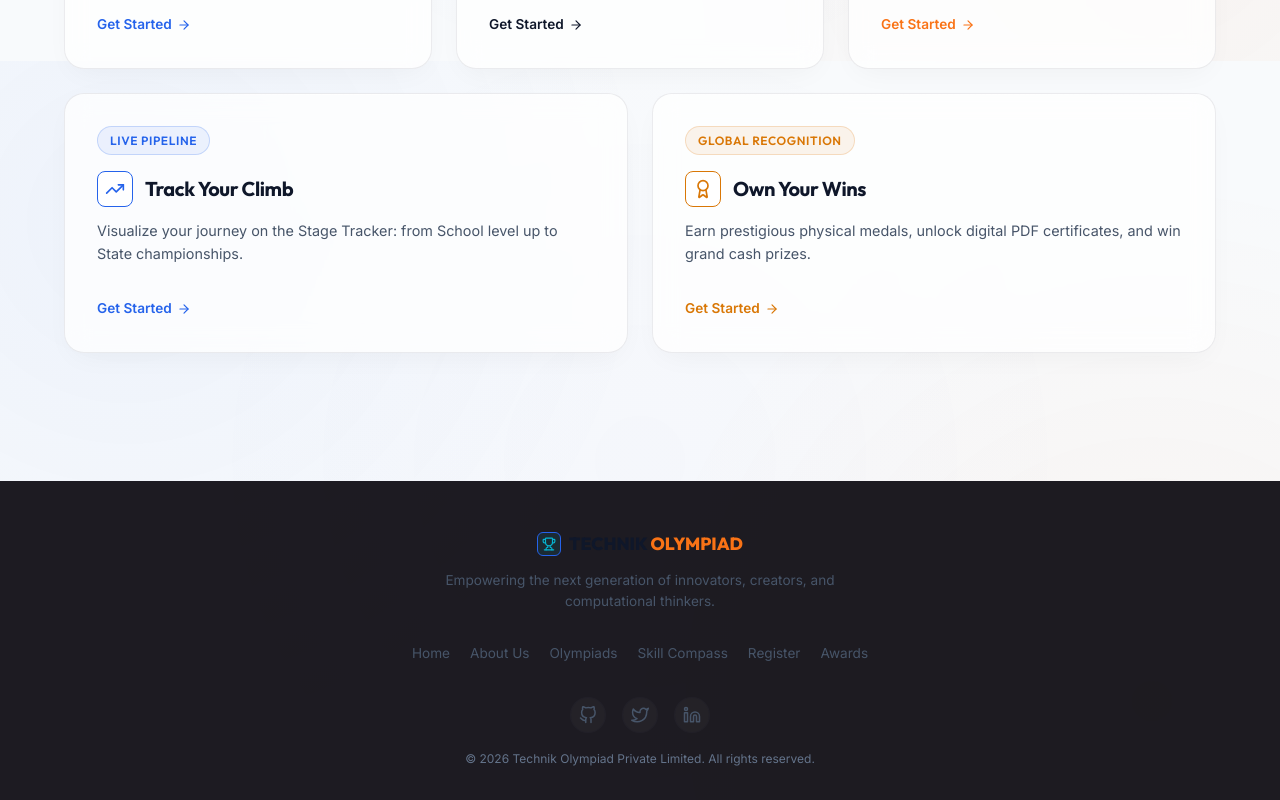
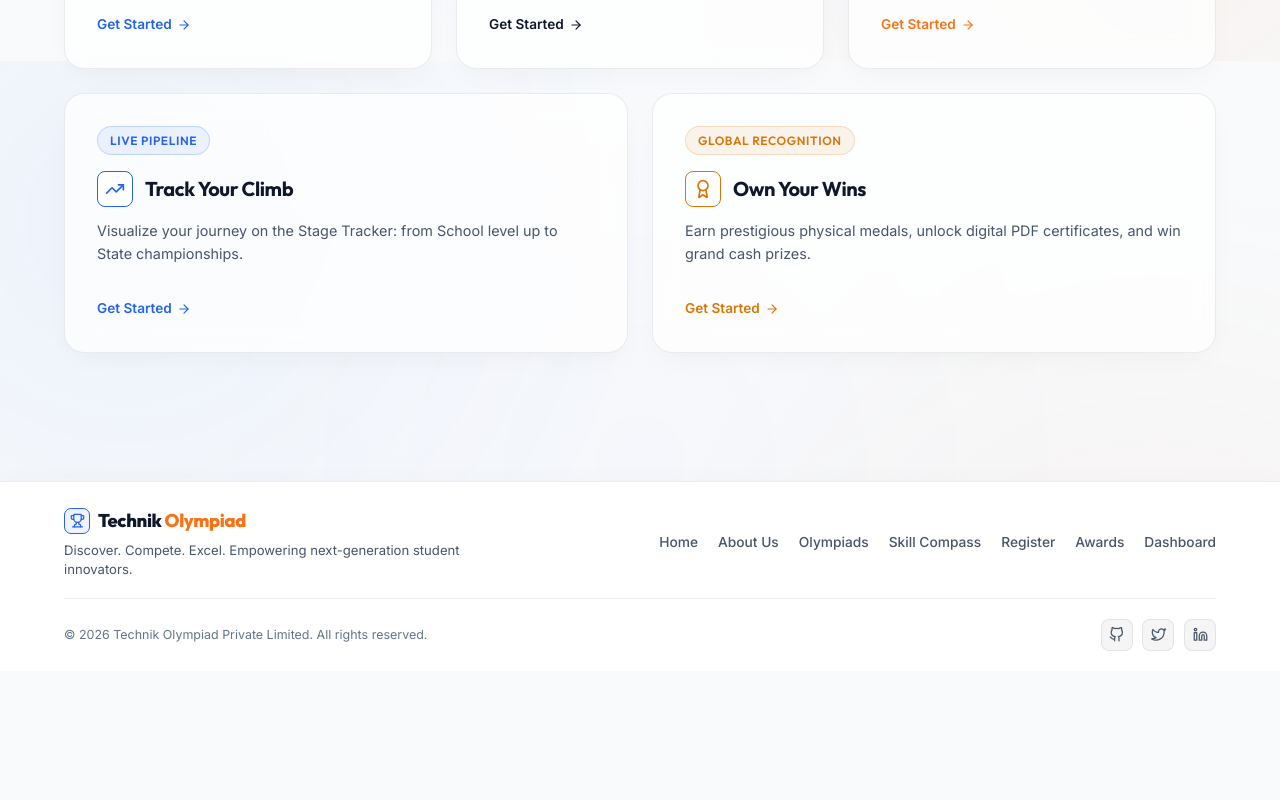
Before and after one commit to hey-itz-harish/technik, a React (Vite) app: page / in a window 1280 px wide. Shown: the part 1539-2339 px from the top of the page. After the commit the page ends 2210 px from the top, so only its background shows below. Built offline with nearby package versions, Linux system fonts and the light colour scheme.

Commit message:
Redesign footer: compact light theme, horizontal layout, high contrast

```diff
--- a/src/components/Footer.jsx
+++ b/src/components/Footer.jsx
@@ -1,54 +1,92 @@
 import React from 'react';
 import { Link } from 'react-router-dom';
-import { Trophy } from 'lucide-react';
+import { Trophy, Globe, Mail, Share2 } from 'lucide-react';
 
 export default function Footer() {
   return (
     <footer style={styles.footer}>
       <div className="container" style={styles.container}>
-        <div style={styles.brandSection}>
-          <div style={styles.logo}>
+
+        {/* Main Content Row */}
+        <div style={styles.topRow}>
+          {/* Brand Info */}
+          <div style={styles.brandGroup}>
+            <Link to="/" style={styles.logo}>
               <div style={styles.logoHex}>
-              <Trophy size={14} color="#06b6d4" />
+                <Trophy size={15} color="var(--accent)" />
               </div>
               <span style={styles.logoText}>
-              TECHNIK <span style={{ color: 'var(--secondary)' }}>OLYMPIAD</span>
+                Technik <span style={{ color: 'var(--secondary)' }}>Olympiad</span>
               </span>
-          </div>
-          <p style={styles.tagline}>Empowering the next generation of innovators, creators, and computational thinkers.</p>
+            </Link>
+            <p style={styles.tagline}>
+              Discover. Compete. Excel. Empowering next-generation student innovators.
+            </p>
           </div>
 
-        <div style={styles.quickLinks}>
+          {/* Quick Nav Links */}
+          <div style={styles.navLinksGroup}>
             <Link to="/" style={styles.footerLink}>Home</Link>
             <Link to="/about" style={styles.footerLink}>About Us</Link>
             <Link to="/catalog" style={styles.footerLink}>Olympiads</Link>
             <Link to="/skill-compass" style={styles.footerLink}>Skill Compass</Link>
             <Link to="/register" style={styles.footerLink}>Register</Link>
             <Link to="/awards" style={styles.footerLink}>Awards</Link>
+            <Link to="/dashboard" style={styles.footerLink}>Dashboard</Link>
+          </div>
         </div>
 
-        <div style={styles.linksSection}>
+        {/* Divider */}
+        <div style={styles.divider}></div>
+
+        {/* Bottom Row */}
+        <div style={styles.bottomRow}>
+          <p style={styles.copyright}>
+            &copy; {new Date().getFullYear()} Technik Olympiad Private Limited. All rights reserved.
+          </p>
+
           <div style={styles.socials}>
-            <a href="https://github.com" target="_blank" rel="noopener noreferrer" style={styles.socialLink} aria-label="Github">
-              <svg viewBox="0 0 24 24" width="18" height="18" stroke="currentColor" strokeWidth="2" fill="none" strokeLinecap="round" strokeLinejoin="round">
+            <a
+              href="https://github.com"
+              target="_blank"
+              rel="noopener noreferrer"
+              style={styles.socialBtn}
+              aria-label="Github"
+              className="footer-social-btn"
+            >
+              <svg viewBox="0 0 24 24" width="15" height="15" stroke="currentColor" strokeWidth="2" fill="none" strokeLinecap="round" strokeLinejoin="round">
                 <path d="M9 19c-5 1.5-5-2.5-7-3m14 6v-3.87a3.37 3.37 0 0 0-.94-2.61c3.14-.35 6.44-1.54 6.44-7A5.44 5.44 0 0 0 20 4.77 5.07 5.07 0 0 0 19.91 1S18.73.65 16 2.48a13.38 13.38 0 0 0-7 0C6.27.65 5.09 1 5.09 1A5.07 5.07 0 0 0 5 4.77a5.44 5.44 0 0 0-1.5 3.78c0 5.42 3.3 6.61 6.44 7A3.37 3.37 0 0 0 9 18.13V22"></path>
               </svg>
             </a>
-            <a href="https://twitter.com" target="_blank" rel="noopener noreferrer" style={styles.socialLink} aria-label="Twitter">
-              <svg viewBox="0 0 24 24" width="18" height="18" stroke="currentColor" strokeWidth="2" fill="none" strokeLinecap="round" strokeLinejoin="round">
+            <a
+              href="https://twitter.com"
+              target="_blank"
+              rel="noopener noreferrer"
+              style={styles.socialBtn}
+              aria-label="Twitter"
+              className="footer-social-btn"
+            >
+              <svg viewBox="0 0 24 24" width="15" height="15" stroke="currentColor" strokeWidth="2" fill="none" strokeLinecap="round" strokeLinejoin="round">
                 <path d="M23 3a10.9 10.9 0 0 1-3.14 1.53 4.48 4.48 0 0 0-7.86 3v1A10.66 10.66 0 0 1 3 4s-4 9 5 13a11.64 11.64 0 0 1-7 2c9 5 20 0 20-11.5a4.5 4.5 0 0 0-.08-.83A7.72 7.72 0 0 0 23 3z"></path>
               </svg>
             </a>
-            <a href="https://linkedin.com" target="_blank" rel="noopener noreferrer" style={styles.socialLink} aria-label="Linkedin">
-              <svg viewBox="0 0 24 24" width="18" height="18" stroke="currentColor" strokeWidth="2" fill="none" strokeLinecap="round" strokeLinejoin="round">
+            <a
+              href="https://linkedin.com"
+              target="_blank"
+              rel="noopener noreferrer"
+              style={styles.socialBtn}
+              aria-label="Linkedin"
+              className="footer-social-btn"
+            >
+              <svg viewBox="0 0 24 24" width="15" height="15" stroke="currentColor" strokeWidth="2" fill="none" strokeLinecap="round" strokeLinejoin="round">
                 <path d="M16 8a6 6 0 0 1 6 6v7h-4v-7a2 2 0 0 0-2-2 2 2 0 0 0-2 2v7h-4v-7a6 6 0 0 1 6-6z"></path>
                 <rect x="2" y="9" width="4" height="12"></rect>
                 <circle cx="4" cy="4" r="2"></circle>
               </svg>
             </a>
           </div>
-          <p style={styles.copyright}>&copy; {new Date().getFullYear()} Technik Olympiad Private Limited. All rights reserved.</p>
         </div>
+
       </div>
     </footer>
   );
@@ -56,45 +94,45 @@ export default function Footer() {
 
 const styles = {
   footer: {
-    background: 'rgba(6, 4, 10, 0.9)',
+    background: '#ffffff',
     borderTop: '1px solid var(--border-subtle)',
-    padding: '3rem 0 2rem 0',
+    padding: '1.5rem 0 1.25rem 0',
     marginTop: 'auto',
+    boxShadow: '0 -4px 20px rgba(0, 0, 0, 0.02)',
   },
   container: {
     display: 'flex',
     flexDirection: 'column',
-    gap: '2rem',
-    alignItems: 'center',
-    textAlign: 'center',
-    '@media (min-width: 768px)': {
+    gap: '1.25rem',
+  },
+  topRow: {
+    display: 'flex',
     flexDirection: 'row',
     justifyContent: 'space-between',
-      textAlign: 'left',
-      alignItems: 'flex-start',
-    }
+    alignItems: 'center',
+    flexWrap: 'wrap',
+    gap: '1.25rem',
   },
-  brandSection: {
-    maxWidth: '400px',
+  brandGroup: {
     display: 'flex',
     flexDirection: 'column',
-    gap: '0.75rem',
-    alignItems: 'center',
+    gap: '0.35rem',
   },
   logo: {
-    display: 'flex',
+    display: 'inline-flex',
     alignItems: 'center',
     gap: '0.5rem',
     fontWeight: 800,
-    fontSize: '1.1rem',
+    fontSize: '1.15rem',
     fontFamily: 'var(--font-heading)',
+    letterSpacing: '-0.02em',
   },
   logoHex: {
-    width: '24px',
-    height: '24px',
-    background: 'rgba(6, 182, 212, 0.1)',
+    width: '26px',
+    height: '26px',
+    background: 'rgba(37, 99, 235, 0.08)',
     border: '1px solid var(--accent)',
-    borderRadius: '6px',
+    borderRadius: '7px',
     display: 'flex',
     alignItems: 'center',
     justifyContent: 'center',
@@ -103,46 +141,71 @@ const styles = {
     color: 'var(--text-primary)',
   },
   tagline: {
-    fontSize: '0.85rem',
+    fontSize: '0.82rem',
     color: 'var(--text-secondary)',
-    lineHeight: '1.5',
+    lineHeight: '1.4',
+    maxWidth: '450px',
   },
-  quickLinks: {
+  navLinksGroup: {
     display: 'flex',
+    alignItems: 'center',
     gap: '1.25rem',
     flexWrap: 'wrap',
-    justifyContent: 'center',
   },
   footerLink: {
+    fontSize: '0.86rem',
+    fontWeight: 500,
     color: 'var(--text-secondary)',
-    fontSize: '0.85rem',
+    textDecoration: 'none',
     transition: 'color var(--transition-fast)',
-    textDecoration: 'none',
   },
-  linksSection: {
+  divider: {
+    height: '1px',
+    background: 'var(--border-subtle)',
+    width: '100%',
+  },
+  bottomRow: {
     display: 'flex',
-    flexDirection: 'column',
+    justifyContent: 'space-between',
     alignItems: 'center',
-    gap: '1rem',
+    flexWrap: 'wrap',
+    gap: '0.75rem',
+  },
+  copyright: {
+    fontSize: '0.78rem',
+    color: 'var(--text-muted)',
+    fontWeight: 400,
   },
   socials: {
     display: 'flex',
-    gap: '1rem',
+    alignItems: 'center',
+    gap: '0.6rem',
   },
-  socialLink: {
+  socialBtn: {
+    width: '32px',
+    height: '32px',
+    borderRadius: '8px',
+    background: 'rgba(15, 23, 42, 0.04)',
+    border: '1px solid var(--border-subtle)',
+    color: 'var(--text-secondary)',
     display: 'flex',
     alignItems: 'center',
     justifyContent: 'center',
-    width: '36px',
-    height: '36px',
-    borderRadius: '50%',
-    background: 'rgba(255,255,255,0.03)',
-    border: '1px solid var(--border-subtle)',
-    color: 'var(--text-secondary)',
     transition: 'all var(--transition-fast)',
   },
-  copyright: {
-    fontSize: '0.75rem',
-    color: 'var(--text-muted)',
+};
+
+// Add responsive and hover styling overrides
+const styleSheet = document.createElement("style");
+styleSheet.innerText = `
+  .footer-social-btn:hover {
+    background: rgba(37, 99, 235, 0.1) !important;
+    color: var(--accent) !important;
+    border-color: var(--accent) !important;
+    transform: translateY(-2px);
   }
-};
+  footer a:hover {
+    color: var(--accent) !important;
+  }
+`;
+document.head.appendChild(styleSheet);
```
Lines whose indentation alone changed are shown as unchanged.
